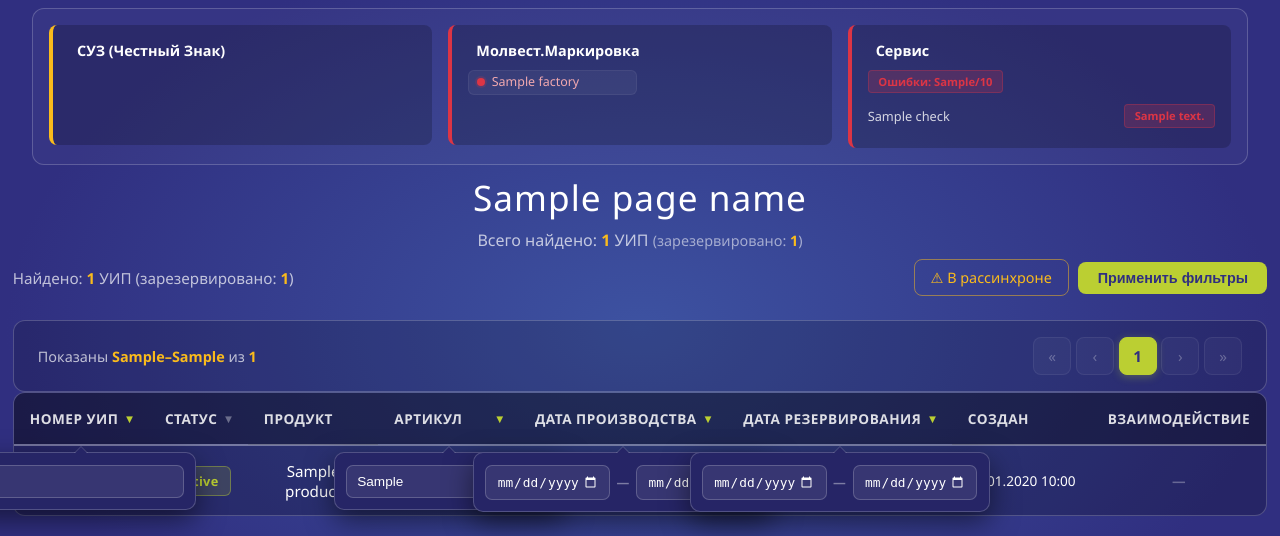
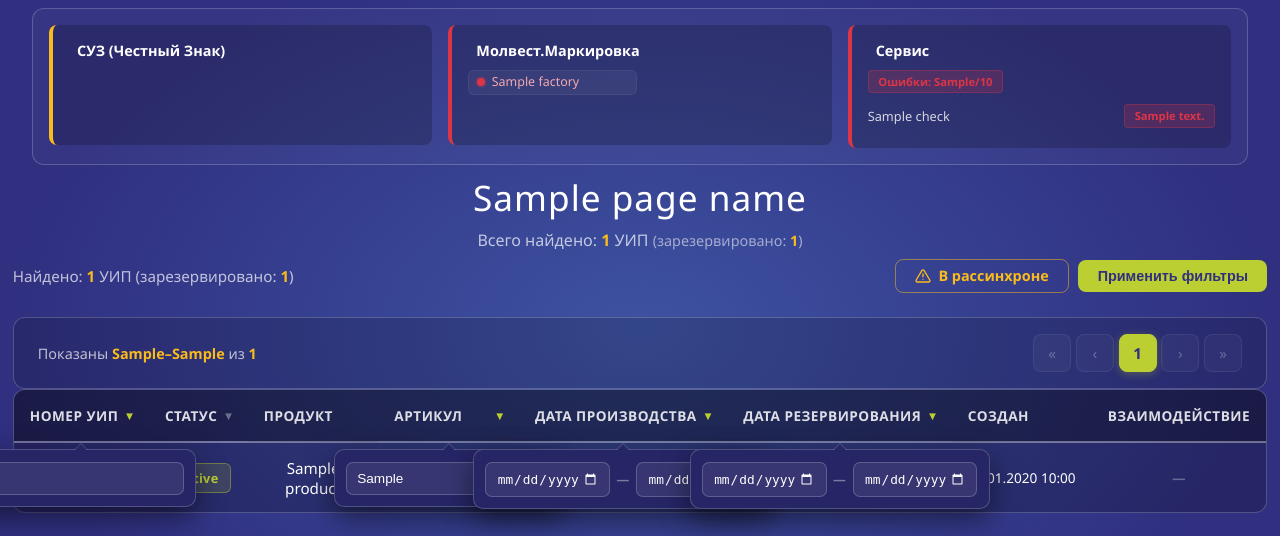
Before and after one commit to lopatin2012/PartyManagementSystem, a Django app: template templates/uip/main.html in a window 1280 px wide. Shown: the part 71-607 px from the top of the page. Run offline with Django 5.2, Linux system fonts and the light colour scheme; the template is opened without the code that fills it: most values are stand-ins (such as "Sample title", 1, 10 or a date in 2020).

Commit message:
Fix: страница /uip/ — аккуратные кнопка «В рассинхроне» и иконка «Проверить в ЧЗ»
Кнопка рассинхрона с эмодзи и вырванным размером смотрелась плохо; иконка проверки была синей на оранжевой заливке .btn-row-action.

- templates/uip/main.html: SVG-иконка вместо ⚠ в кнопке рассинхрона.

- uip.css: .btn-desync выровнена с кнопками тулбара (залитая в active); .btn-check-cz — контурная прозрачная с синей рамкой; зазор между кнопками действий.

```diff
--- a/static/css/uip.css
+++ b/static/css/uip.css
@@ -86,6 +86,11 @@
 /* === ДЕЙСТВИЯ В СТРОКАХ ТАБЛИЦЫ === */
 .actions-cell {
     white-space: nowrap;
+}
+
+/* Зазор между кнопками действий в строке. */
+.actions-cell .btn-row-action + .btn-row-action {
+    margin-left: 0.35rem;
 }
 
 .btn-row-action {
@@ -836,40 +841,61 @@
     background: rgba(220, 53, 69, 0.15);
 }
 
-/* Кнопка-фильтр «В рассинхроне» */
+/* Кнопка-фильтр «В рассинхроне» — в одном ряду с остальными кнопками тулбара */
 .btn-desync {
     display: inline-flex;
     align-items: center;
-    gap: 0.4rem;
-    padding: 0.5rem 1rem;
+    gap: 0.45rem;
+    padding: 0.5rem 1.2rem;
     background: transparent;
     color: #FABB1C;
     border: 1px solid rgba(250, 187, 28, 0.5);
     border-radius: 8px;
     font-size: 0.9rem;
-    font-weight: 500;
+    font-weight: 600;
+    line-height: 1;
     text-decoration: none;
     cursor: pointer;
     transition: all 0.2s ease;
 }
 
+.btn-desync svg {
+    flex: 0 0 auto;
+    width: 16px;
+    height: 16px;
+}
+
 .btn-desync:hover {
     background: rgba(250, 187, 28, 0.15);
+    transform: translateY(-1px);
 }
 
 .btn-desync.active {
-    background: rgba(250, 187, 28, 0.25);
+    background: #FABB1C;
     border-color: #FABB1C;
-    color: #fff;
+    color: var(--bg-dark);
 }
 
-/* Кнопка «Проверить в ЧЗ» */
+.btn-desync.active svg {
+    stroke: var(--bg-dark);
+}
+
+/* Кнопка «Проверить в ЧЗ» — контурная иконочная (не залитая). */
 .btn-check-cz {
+    background: transparent;
     color: #7fc8ff;
+    border: 1px solid rgba(127, 200, 255, 0.45);
 }
 
 .btn-check-cz:hover:not(:disabled) {
     background: rgba(127, 200, 255, 0.15);
+    border-color: #7fc8ff;
+    box-shadow: 0 2px 6px rgba(127, 200, 255, 0.25);
+}
+
+.btn-check-cz.loading::after {
+    border-color: #7fc8ff;
+    border-top-color: transparent;
 }
 
 /* === ФИЛЬТРЫ В ЗАГОЛОВКАХ ТАБЛИЦЫ === */
--- a/templates/uip/main.html
+++ b/templates/uip/main.html
@@ -171,7 +171,12 @@
             <a class="btn-desync {% if desync_only %}active{% endif %}"
                href="{% if desync_only %}{% if query_string %}?{{ query_string }}{% else %}?{% endif %}{% else %}{% if query_string %}?{{ query_string }}&{% else %}?{% endif %}desync=1{% endif %}"
                title="Показать только УИП в рассинхроне (is_desync)">
-                ⚠ В рассинхроне
+                <svg viewBox="0 0 24 24" fill="none" stroke="currentColor" stroke-width="2" stroke-linecap="round" stroke-linejoin="round">
+                    <path d="M10.29 3.86L1.82 18a2 2 0 0 0 1.71 3h16.94a2 2 0 0 0 1.71-3L13.71 3.86a2 2 0 0 0-3.42 0z"></path>
+                    <line x1="12" y1="9" x2="12" y2="13"></line>
+                    <line x1="12" y1="17" x2="12.01" y2="17"></line>
+                </svg>
+                В рассинхроне
             </a>
             <button type="submit" form="uipFilterForm" class="btn-apply">Применить фильтры</button>
             {% if has_active_filters %}
```
